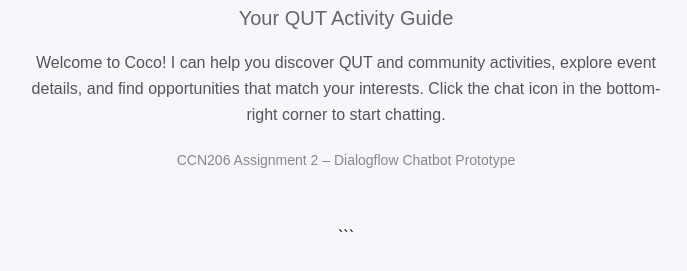
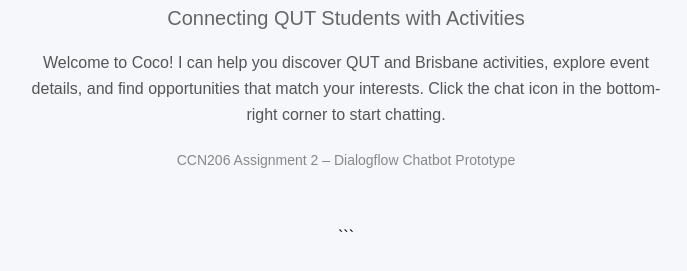
Before and after one commit to yxu56670-ux/CCN206-A2-Chatbot, a plain HTML site: page index.html in a window 1280 px wide. Shown: the part 383-654 px from the top of the page, without its empty margins (294-981 px from the left). Drawn offline with nearby package versions, Linux system fonts and the light colour scheme.

Commit message:
Update index.html

````diff
--- a/index.html
+++ b/index.html
@@ -5,7 +5,7 @@
 <head>
     <meta charset="UTF-8">
     <meta name="viewport" content="width=device-width, initial-scale=1.0">
-    <title>Coco - QUT Activity Guide</title>
+    <title>Coco</title>
 
 ```
 <style>
@@ -68,11 +68,11 @@
     <h1>Coco</h1>
 
     <div class="subtitle">
-        Your QUT Activity Guide
+        Connecting QUT Students with Activities
     </div>
 
     <div class="description">
-        Welcome to Coco! I can help you discover QUT and community activities,
+        Welcome to Coco! I can help you discover QUT and Brisbane activities,
         explore event details, and find opportunities that match your interests.
         Click the chat icon in the bottom-right corner to start chatting.
     </div>
````
